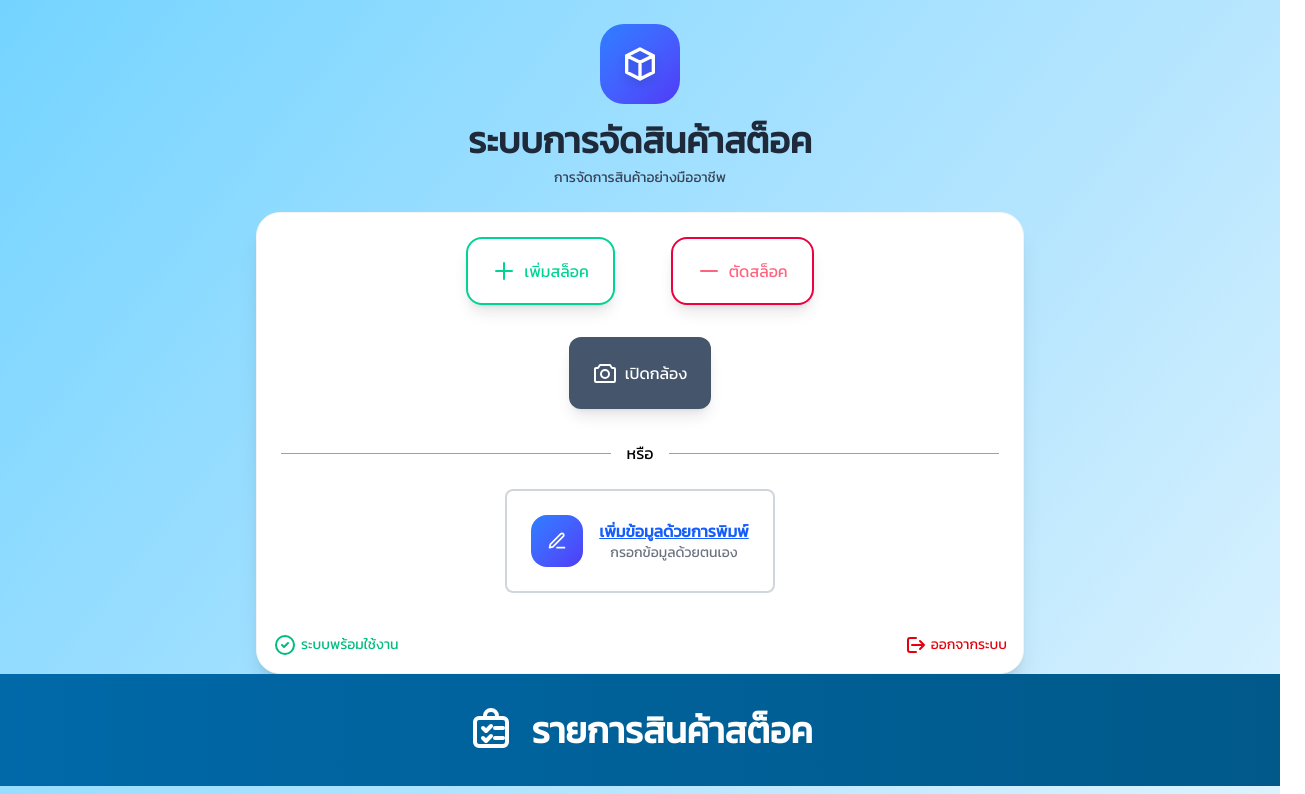
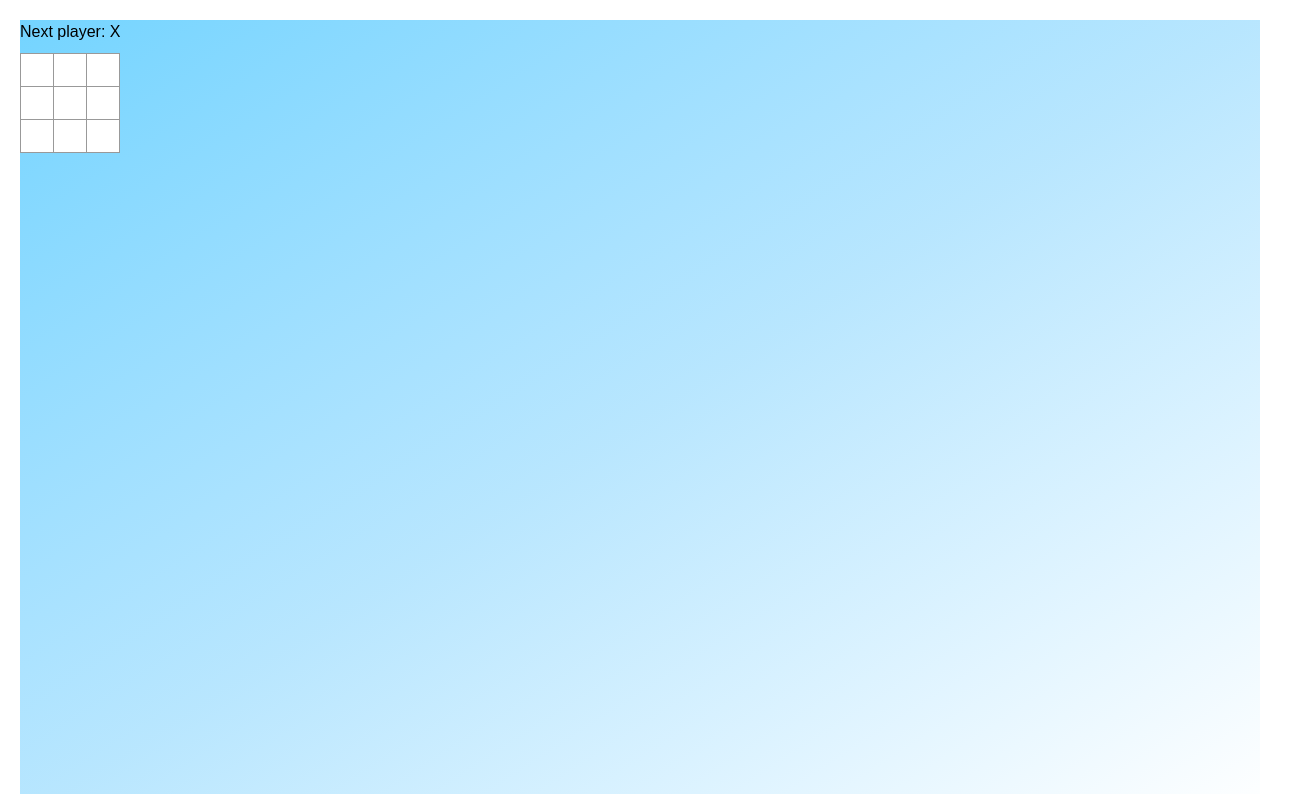
Before and after one commit to panuwit009/dtstock, a Next.js app: page /home in a window 1280 px wide. Shown: the top 794 px of the page, 1305 px wide, since content can reach past the window. Built offline with nearby package versions, Linux system fonts and the light colour scheme.

Commit message:
test react day 1

```diff
--- a/src/app/home/components/forminsertitem/Body.tsx
+++ b/src/app/home/components/forminsertitem/Body.tsx
@@ -16,6 +16,7 @@
                       placeholder="ระบุชื่อสินค้า..."
                       bg="bg-red-400"
                     />
+
 
                    <Category/>
 
--- a/src/app/home/components/forminsertitem/Header.tsx
+++ b/src/app/home/components/forminsertitem/Header.tsx
@@ -12,7 +12,6 @@
   decription2?: React.ReactNode;
 }>) {
     return (
-
             <div className="flex items-center bg-gradient-to-br from-blue-600 via-sky-600 to-blue-700 px-8 py-7 gap-4 lg:rounded-t-xl">
                   <div className="bg-white/20 rounded-2xl p-3">
                     <svg className="w-8 h-8 text-white" fill="none" stroke="currentColor" viewBox="0 0 24 24">
--- /dev/null
+++ b/src/app/home/components/pond.css
@@ -0,0 +1,86 @@
+body {
+  font-family: sans-serif;
+  margin: 20px;
+  padding: 0;
+}
+
+h1 {
+  margin-top: 0;
+  font-size: 22px;
+}
+
+h2 {
+  margin-top: 0;
+  font-size: 20px;
+}
+
+h3 {
+  margin-top: 0;
+  font-size: 18px;
+}
+
+h4 {
+  margin-top: 0;
+  font-size: 16px;
+}
+
+h5 {
+  margin-top: 0;
+  font-size: 14px;
+}
+
+h6 {
+  margin-top: 0;
+  font-size: 12px;
+}
+
+code {
+  font-size: 1.2em;
+}
+
+ul {
+  padding-inline-start: 20px;
+}
+
+* {
+  box-sizing: border-box;
+}
+
+body {
+  font-family: sans-serif;
+  margin: 20px;
+  padding: 0;
+}
+
+.square {
+  background: #fff;
+  border: 1px solid #999;
+  float: left;
+  font-size: 24px;
+  font-weight: bold;
+  line-height: 34px;
+  height: 34px;
+  margin-right: -1px;
+  margin-top: -1px;
+  padding: 0;
+  text-align: center;
+  width: 34px;
+}
+
+.board-row:after {
+  clear: both;
+  content: '';
+  display: table;
+}
+
+.status {
+  margin-bottom: 10px;
+}
+.game {
+  display: flex;
+  flex-direction: row;
+}
+
+.game-info {
+  margin-left: 20px;
+}
--- /dev/null
+++ b/src/app/home/components/pond.tsx
@@ -0,0 +1,86 @@
+import { useState } from "react";
+import '../components/pond.css'
+import next from "next";
+
+function Square({value, onSquareClick} : {value: string; onSquareClick: ()=> void}) {
+  return (
+      <button
+        className="square"
+        onClick={onSquareClick}
+        >
+        {value}
+    </button>
+    )
+}
+
+export default function Board() {
+    const [xIsNext, setXIsNext] = useState(true);
+    const [squares, setSquares] = useState(Array(9).fill(null))
+
+    function handleClick (i:number) {
+        if (squares[i] || calculateWinner(squares)) {
+            return;
+        }
+        const nextSquares = squares.slice();
+
+        if (xIsNext) {
+            nextSquares[i] = "X";
+        }
+        else {
+            nextSquares[i] = "O";
+        }
+        setSquares(nextSquares);
+        setXIsNext(!xIsNext)
+        console.log("value :" + " " + xIsNext)
+    }
+
+      const winner = calculateWinner(squares);
+    let status;
+    if (winner) {
+      status = "Winner: " + winner;
+    } else {
+      status = "Next player: " + (xIsNext ? "X" : "O");
+    }
+
+  return (
+    <>
+      <div className="status">{status}</div>
+      <div className="board-row">
+        <Square value={squares[0]} onSquareClick={() => handleClick(0)}/>
+        <Square value={squares[1]} onSquareClick={() => handleClick(1)}/>
+        <Square value={squares[2]} onSquareClick={() => handleClick(2)}/>
+      </div>
+      <div className="board-row">
+        <Square value={squares[3]} onSquareClick={() => handleClick(3)}/>
+        <Square value={squares[4]} onSquareClick={() => handleClick(4)}/>
+        <Square value={squares[5]} onSquareClick={() => handleClick(5)}/>
+      </div>
+      <div className="board-row">
+        <Square value={squares[6]} onSquareClick={() => handleClick(6)}/>
+        <Square value={squares[7]} onSquareClick={() => handleClick(7)}/>
+        <Square value={squares[8]} onSquareClick={() => handleClick(8)}/>
+      </div>
+    </>
+  );
+}
+
+function calculateWinner(squares: (string | null)[]) {
+    const lines = [
+        [0, 1, 2],
+        [3, 4, 5],
+        [6, 7, 8],
+        [0, 3, 6],
+        [1, 4, 7],
+        [2, 5, 8],
+        [0, 4, 8],
+        [2, 4, 6]
+    ];
+
+    for (let i = 0; i < lines.length; i++) {
+        const [a, b, c] = lines[i]
+        if (squares[a] && squares[a] === squares[b] && squares[a] === squares[c]) {
+            return squares[a];
+        }
+    }
+    return null;
+}
--- a/src/app/home/page.tsx
+++ b/src/app/home/page.tsx
@@ -5,6 +5,7 @@
 import { useState } from "react";
 import FormInsertItem from "./components/forminsertitem";
 import type { CameraResult } from "../type";
+import Board from "./components/pond";
 
 export default function Home () {
     const [openCamera, setOpenCamera] = useState<boolean>(false);
@@ -23,14 +24,15 @@
     } else {
         return (
             <>
-            <Scanbarcode setOpenCamera={setOpenCamera} setCameraResult={setCameraResult}/>
+            {/* <Scanbarcode setOpenCamera={setOpenCamera} setCameraResult={setCameraResult}/>
             <Items />
             <button
                 onClick={handleClick}
                 className="bg-sky-400 p-4 rounded-2xl font-semibold text-white">Button</button>
             {modal &&
                 <FormInsertItem onClose={handleClick} />
-            }
+            } */}
+            <Board />
             </>
         );
     }
```
